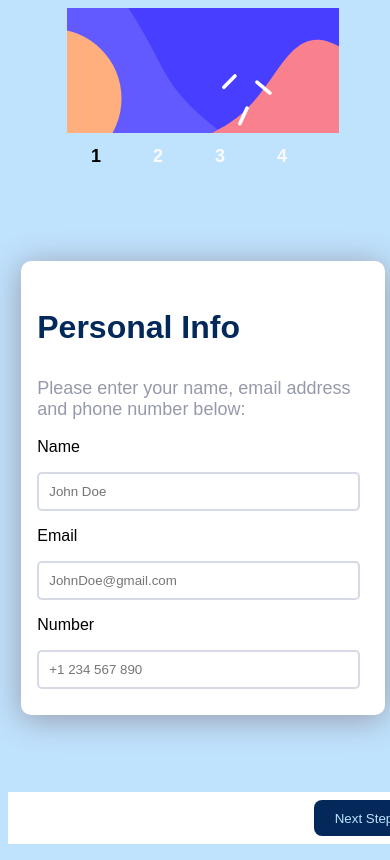
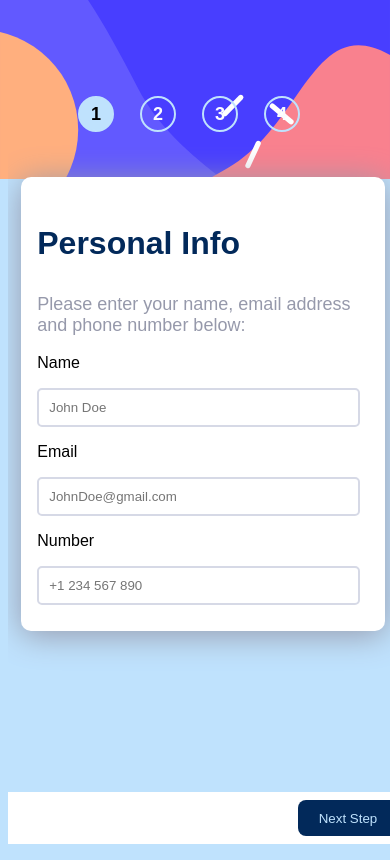
Before and after one commit to B4rsam/frontendmentors-multistepform, a React app: page / in a window 390 px wide. Built offline with nearby package versions, Linux system fonts and the light colour scheme; the HTML template or start-up script is replaced by a standard one.

Commit message:
fix: fixed mobile background img

```diff
--- a/src/app.module.sass
+++ b/src/app.module.sass
@@ -35,6 +35,7 @@
         padding: 0px
         margin: 0px
         align-items: center
+        overflow: scroll
 
         .rightBox
             margin: 0 !important
--- a/src/components/formSection/formsection.module.sass
+++ b/src/components/formSection/formsection.module.sass
@@ -46,7 +46,8 @@
         margin: auto !important
         width: 85vw !important
         height: 50vh
-        margin-top: 30vh !important
+        margin-top: 20vh !important
+        overflow: scroll
 
         .description
             font-size: 18px
--- a/src/components/formSteps/formsteps.module.sass
+++ b/src/components/formSteps/formsteps.module.sass
@@ -13,12 +13,16 @@
 
     @include mobile
         position: fixed
+        right: 0
+        left: 0
+        top: 0
         z-index: -1
         background-image: url("../../assets/images/bg-sidebar-mobile.svg")
-        background-size: contain
+        background-size: 100vw
         background-repeat: no-repeat
-        width: 100vw !important
-        height: 256px !important
+        width: 100vw
+        height: 256px
+        max-width: 100%
         margin: 0
         display: flex
         justify-content: space-between
@@ -26,7 +30,7 @@
 
         .stepContainer
             position: fixed
-            top: 15vh
+            top: 10vh
             left: 0
             right: 0
             margin-inline: 20vw
--- a/src/components/submitSection/submitsection.module.sass
+++ b/src/components/submitSection/submitsection.module.sass
@@ -9,7 +9,7 @@
         width: 100vw
         position: fixed
         bottom: 0
-        padding: 8px
-        padding-inline: 16px
+        padding-block: 8px
+        padding-right: 20vw !important
         background-color: $white
         margin-inline: 0
```
